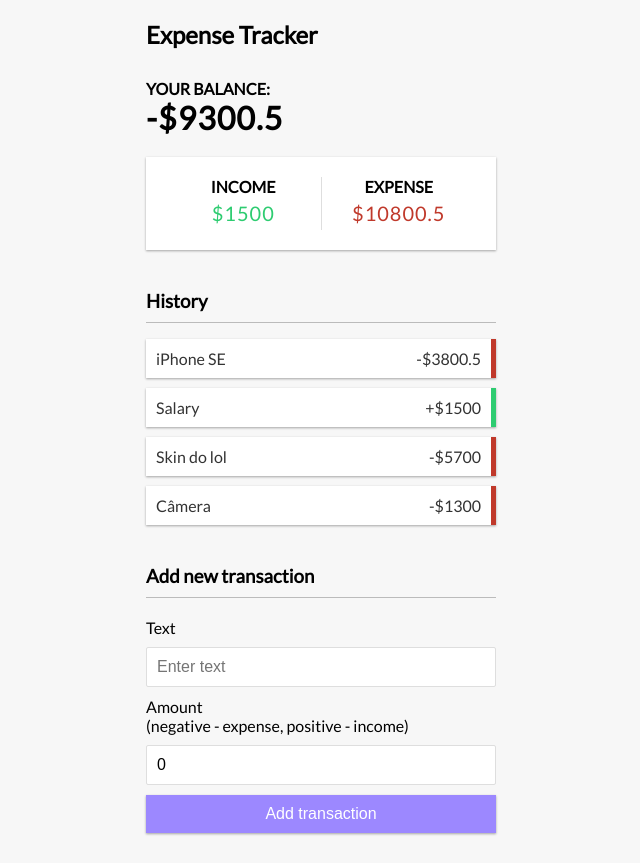
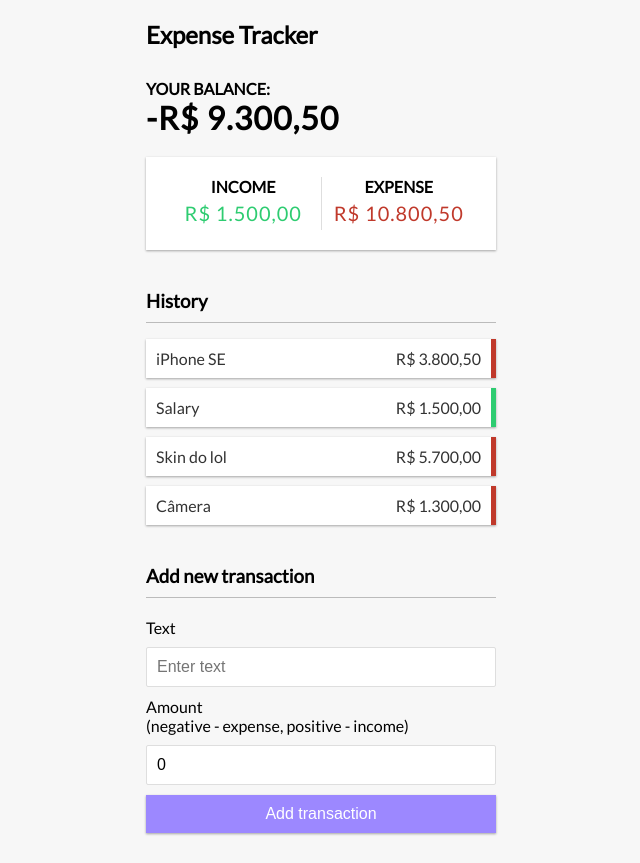
Before and after one commit to luizdebem/expense-tracker-react, a React (Create React App) app: page / in a window 1280 px wide. Shown: the whole page, without its empty margins (319-959 px from the left). Built offline with nearby package versions, Linux system fonts and the light colour scheme.

Commit message:
added helpers file with currency formatting

```diff
--- a/src/components/Balance.js
+++ b/src/components/Balance.js
@@ -1,5 +1,6 @@
 import React, { useContext } from 'react';
 import { GlobalContext } from '../context/GlobalState';
+import { currencyFormat } from '../helpers/helpers';
 
 export const Balance = () => {
   const { transactions } = useContext(GlobalContext);
@@ -11,7 +12,7 @@ export const Balance = () => {
   return (
     <div>
       <h4>Your Balance:</h4>
-      <h1>{sign}${Math.abs(total)}</h1>
+      <h1>{sign}{currencyFormat(Math.abs(total))}</h1>
     </div>
   )
 }
--- a/src/components/IncomeExpenses.js
+++ b/src/components/IncomeExpenses.js
@@ -1,5 +1,6 @@
 import React, { useContext } from 'react'
 import { GlobalContext } from '../context/GlobalState';
+import { currencyFormat } from '../helpers/helpers';
 
 export const IncomeExpenses = () => {
   const { transactions } = useContext(GlobalContext);
@@ -14,11 +15,11 @@ export const IncomeExpenses = () => {
     <div className="inc-exp-container">
       <div>
         <h4>Income</h4>
-        <p className="money plus">${income}</p>
+        <p className="money plus">{currencyFormat(income)}</p>
       </div>
       <div>
         <h4>Expense</h4>
-        <p className="money minus">${expense}</p>
+        <p className="money minus">{currencyFormat(expense)}</p>
       </div>
     </div>
   )
--- a/src/components/Transaction.js
+++ b/src/components/Transaction.js
@@ -1,11 +1,12 @@
-import React from 'react'
+import React from 'react';
+import { currencyFormat } from '../helpers/helpers';
 
 export const Transaction = ({ transaction }) => { // Desestruturação é do caralho
   const sign = transaction.amount < 0 ? '-' : '+';
 
   return (
     <li className={sign === '-' ? 'minus' : 'plus'}>
-      {transaction.text} <span>{sign}${Math.abs(transaction.amount)}</span><button className="delete-btn">x</button>
+      {transaction.text} <span>{currencyFormat(Math.abs(transaction.amount))}</span><button className="delete-btn">x</button>
     </li>
   )
 }
--- /dev/null
+++ b/src/helpers/helpers.js
@@ -0,0 +1,3 @@
+export const currencyFormat = (value) => {
+  return new Intl.NumberFormat('pt-BR', { style: 'currency', currency: 'BRL' }).format(value);
+}
```
